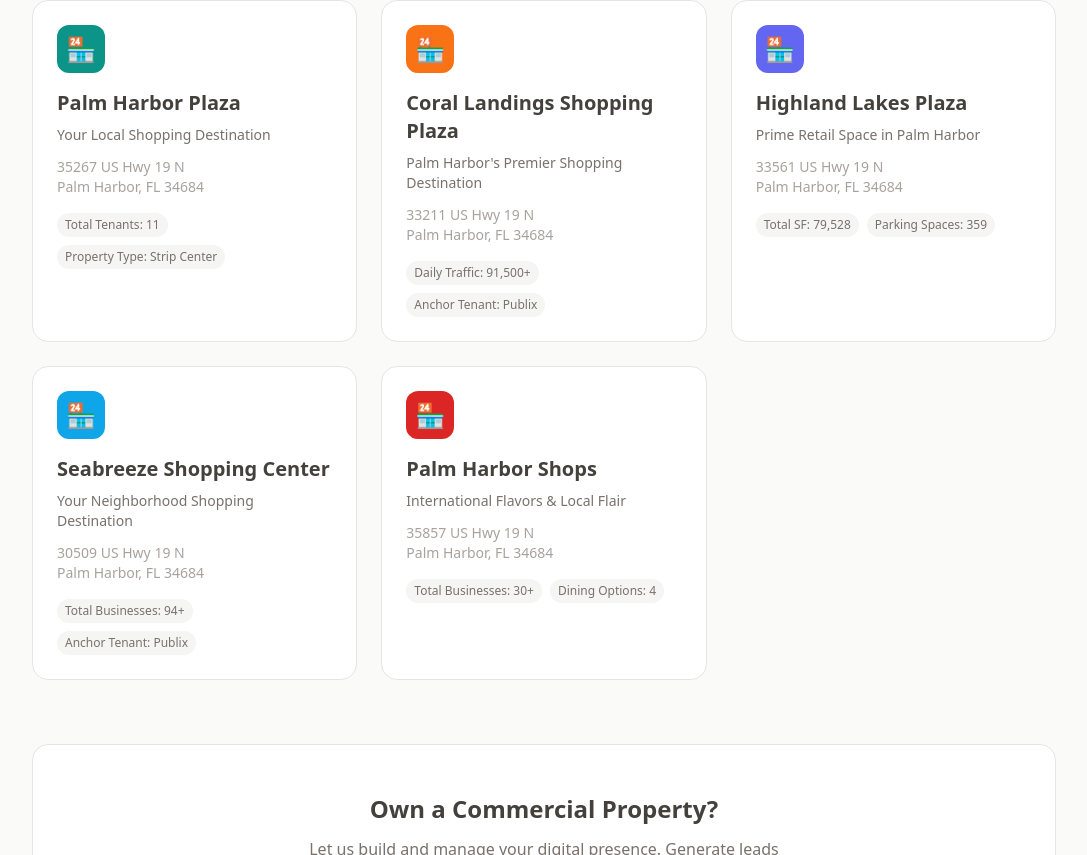
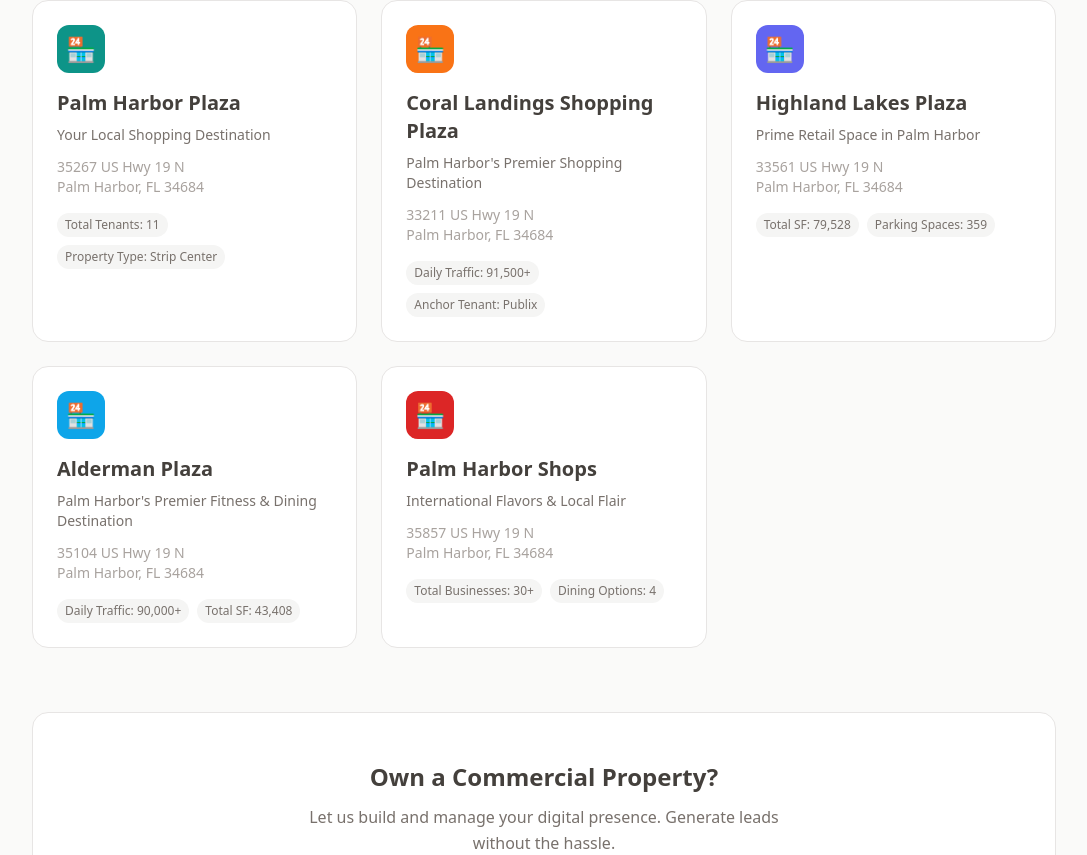
Before and after one commit to stephennewman/newmanpropertiesllc, a Next.js app: page / in a window 1280 px wide. Shown: the part 349-1204 px from the top of the page, without its empty margins (96-1183 px from the left). Built offline with nearby package versions, Linux system fonts and the light colour scheme.

Commit message:
Replace Seabreeze with Alderman Plaza

```diff
--- a/app/utils/googleAnalytics.ts
+++ b/app/utils/googleAnalytics.ts
@@ -31,7 +31,7 @@
   { slug: "palmharborplaza", name: "Palm Harbor Plaza", emoji: "🌴" },
   { slug: "corallandings", name: "Coral Landings", emoji: "🪸" },
   { slug: "highlandlakes", name: "Highland Lakes", emoji: "🏔️" },
-  { slug: "seabreeze", name: "Seabreeze", emoji: "🌊" },
+  { slug: "aldermanplaza", name: "Alderman Plaza", emoji: "💪" },
   { slug: "palmharborshops", name: "Palm Harbor Shops", emoji: "🛍️" },
 ];
 
--- a/data/properties.ts
+++ b/data/properties.ts
@@ -128,35 +128,34 @@
     ],
     mapQuery: "33561+US+Hwy+19+N,+Palm+Harbor,+FL+34684",
   },
-  seabreeze: {
-    slug: "seabreeze",
-    name: "Seabreeze Shopping Center",
-    tagline: "Your Neighborhood Shopping Destination",
-    address: "30509 US Hwy 19 N",
+  aldermanplaza: {
+    slug: "aldermanplaza",
+    name: "Alderman Plaza",
+    tagline: "Palm Harbor's Premier Fitness & Dining Destination",
+    address: "35104 US Hwy 19 N",
     city: "Palm Harbor",
     state: "FL",
     zip: "34684",
     accentColor: "#0EA5E9",
     features: [
-      { icon: "🛒", title: "Publix Anchored", description: "Full-service grocery with pharmacy" },
-      { icon: "🍳", title: "Great Dining", description: "Popular breakfast & family restaurants" },
-      { icon: "💇‍♀️", title: "Beauty Hub", description: "46+ salon & spa services" },
-      { icon: "📍", title: "Convenient Location", description: "US Hwy 19 with easy access" },
+      { icon: "💪", title: "LA Fitness Anchored", description: "Full-service gym with classes & pool" },
+      { icon: "🍳", title: "First Watch", description: "Award-winning breakfast & brunch" },
+      { icon: "🚗", title: "High Traffic", description: "90,000+ vehicles daily" },
+      { icon: "📍", title: "Prime Location", description: "US Hwy 19 at Alderman Road" },
     ],
     stats: [
-      { label: "Total Businesses", value: "94+" },
-      { label: "Anchor Tenant", value: "Publix" },
-      { label: "Rating", value: "4.4★" },
+      { label: "Daily Traffic", value: "90,000+" },
+      { label: "Total SF", value: "43,408" },
+      { label: "Anchor", value: "LA Fitness" },
     ],
     tenants: [
-      { category: "🛒 Grocery", name: "Publix Super Market", description: "Full-service supermarket with bakery, deli & pharmacy", rating: 4.6, reviews: 1436 },
-      { category: "🍳 Breakfast", name: "Keke's Breakfast Cafe", description: "Beloved breakfast spot with creative morning fare", rating: 4.9, reviews: 6860 },
-      { category: "🍕 Italian", name: "Joey's New York Pizza", description: "Authentic New York style pizza & Italian cuisine", rating: 4.2, reviews: 1681 },
-      { category: "💇‍♀️ Health & Beauty", name: "Multiple Salons & Spas", description: "Over 46 beauty service providers", rating: 4.4 },
-      { category: "🏪 Services", name: "Various Services", description: "15+ professional service businesses" },
-      { category: "🛍️ Shopping", name: "Retail Shops", description: "7 unique shopping destinations" },
+      { category: "💪 Fitness", name: "LA Fitness", description: "Full-service gym with pool, classes & personal training", rating: 4.0, reviews: 892 },
+      { category: "🍳 Breakfast", name: "First Watch", description: "Award-winning breakfast, brunch & lunch spot", rating: 4.5, reviews: 2341 },
+      { category: "📱 Technology", name: "Verizon", description: "Wireless services, phones & accessories", rating: 4.1, reviews: 156 },
+      { category: "📦 Services", name: "The UPS Store", description: "Shipping, printing & mailbox services", rating: 4.3, reviews: 98 },
+      { category: "🏪 Retail", name: "Various Retailers", description: "Mix of local shops and services" },
     ],
-    mapQuery: "30509+US+Hwy+19+N,+Palm+Harbor,+FL+34684",
+    mapQuery: "35104+US+Hwy+19+N,+Palm+Harbor,+FL+34684",
   },
   palmharborshops: {
     slug: "palmharborshops",
--- a/middleware.ts
+++ b/middleware.ts
@@ -1,7 +1,7 @@
 import { NextRequest, NextResponse } from "next/server";
 
 // Valid plaza subdomains
-const PLAZA_SUBDOMAINS = ["palmharborplaza", "corallandings", "highlandlakes", "seabreeze", "palmharborshops"];
+const PLAZA_SUBDOMAINS = ["palmharborplaza", "corallandings", "highlandlakes", "aldermanplaza", "palmharborshops"];
 
 export function middleware(request: NextRequest) {
   const hostname = request.headers.get("host") || "";
```
